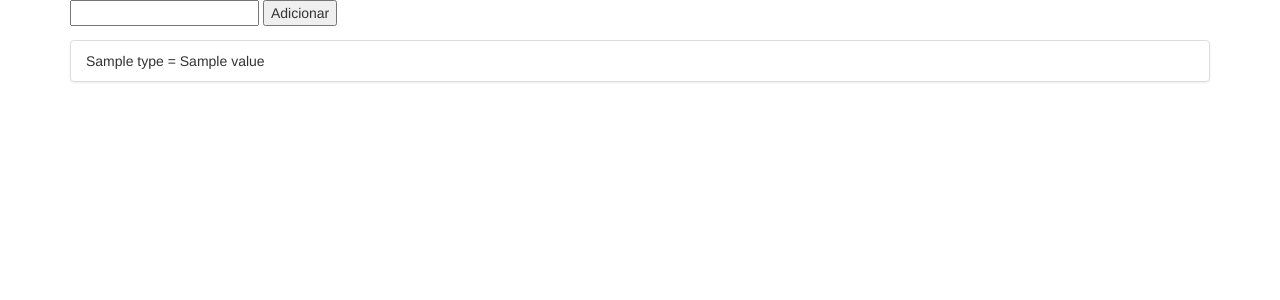
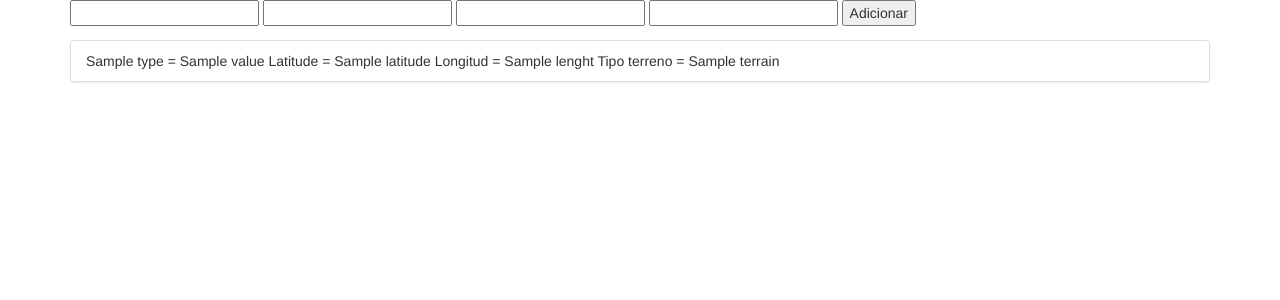
Before and after one commit to SantiagoSR/P1Taller2, a Django app: page / in a window 1280 px wide. Shown: the top 300 px of the page. Run offline with Django 3.2, Linux system fonts and the light colour scheme; tables that the repository leaves empty hold one stand-in row (values such as "Sample post"); a database or web service that is not in the repository returns one stand-in record (values such as "Sample title"); data that the repository does not hold is empty; some libraries are stand-ins or nearby versions.

Commit message:
editando views.py

```diff
--- a/luminosity/templates/luminosity/luminosity.html
+++ b/luminosity/templates/luminosity/luminosity.html
@@ -3,11 +3,14 @@
 <div class="container">
     <form method="get">
         <input type="number" name="value">
+        <input type="number" name="latitude">
+        <input type="number" name="lenght">
+        <input type="text" name="terrain">
         <button type="submit">Adicionar</button>
     </form>
     {% for luminosity in luminosity %}
         <ul class="list-group">
-             <li class="list-group-item">{{luminosity.type}} = {{luminosity.value}}</li>
+             <li class="list-group-item">{{luminosity.type}} = {{luminosity.value}}    Latitude = {{luminosity.latitude}}    Longitud = {{luminosity.lenght}}    Tipo terreno = {{luminosity.terrain}}</li>
         </ul>
     {% endfor %}
 </div>
--- a/luminosity/views.py
+++ b/luminosity/views.py
@@ -5,16 +5,19 @@ def luminosity(request):
     # Verifica si hay un parámetro value en la petición GET
     if 'value' in request.GET:
         value = request.GET['value']
+        latitude = request.GET['latitude']
+        lenght = request.GET['lenght']
+        terrain = request.GET['terrain']
         # Verifica si el value no esta vacio
         if value:
             # Crea el json para realizar la petición POST al Web Service
-            args = {'type': 'lux', 'value': value}
-            response = requests.post('http://127.0.0.1:8000/luminosity/', args)
+            args = {'type': 'lux', 'value': value, 'latitude': latitude, 'lenght': lenght, 'terrain': terrain}
+            response = requests.post('https://p1-eafit-ssantacrur.azurewebsites.net/luminosity/', args)
             # Convierte la respuesta en JSON
             luminosity_json = response.json()
 
     # Realiza una petición GET al Web Services
-    response = requests.get('http://127.0.0.1:8000/luminosity/')
+    response = requests.get('https://p1-eafit-ssantacrur.azurewebsites.net/luminosity/')
     # Convierte la respuesta en JSON
     luminosity = response.json()
     # Rederiza la respuesta en el template measure
```
